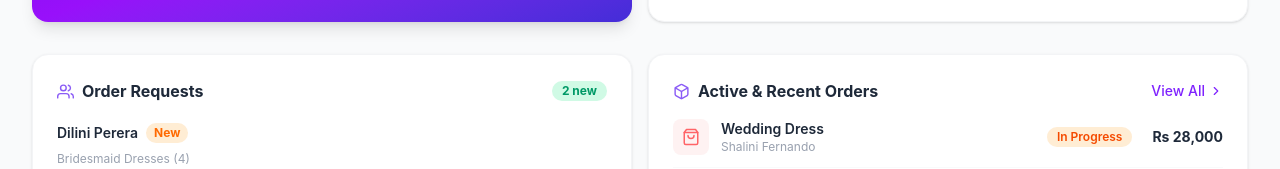
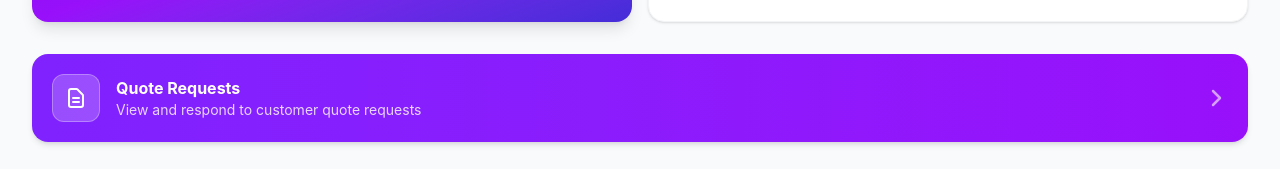
Before and after one commit to ImedhaJayawardhana/ClothStreetSL, a React app in the folder frontend/: page /tailor-dashboard in a window 1280 px wide. Shown: the part 631-800 px from the top of the page. Built offline with nearby package versions, Linux system fonts and the light colour scheme; no server answers; the HTML template or start-up script is replaced by a standard one.

Commit message:
order mechanism and delivery integrated

```diff
--- a/frontend/src/components/common/Navbar.jsx
+++ b/frontend/src/components/common/Navbar.jsx
@@ -56,6 +56,9 @@ export default function Navbar() {
         <>
             <Link to={user?.role === "tailor" ? "/tailor-dashboard" : user?.role === "designer" ? "/designer-dashboard" : "/dashboard"} className="px-4 py-2.5 rounded-md text-gray-600 hover:bg-gray-50 hover:text-gray-900 font-medium text-sm transition-colors">
                 Dashboard
+            </Link>
+            <Link to="/quotation-inbox" className="px-4 py-2.5 rounded-md text-gray-600 hover:bg-gray-50 hover:text-gray-900 font-medium text-sm transition-colors">
+                Quotations
             </Link>
             <Link to="/shop" className="px-4 py-2.5 rounded-md text-gray-600 hover:bg-gray-50 hover:text-gray-900 font-medium text-sm transition-colors">
                 Shop
@@ -169,6 +172,15 @@ export default function Navbar() {
                                             Orders
                                         </Link>
 
+                                        {(user.role === "tailor" || user.role === "designer") && (
+                                            <Link to="/quotation-inbox" onClick={() => setIsProfileOpen(false)} className="flex items-center gap-2 px-4 py-2 text-sm text-gray-700 hover:bg-purple-50 hover:text-purple-700 transition-colors">
+                                                <svg xmlns="http://www.w3.org/2000/svg" width="15" height="15" viewBox="0 0 24 24" fill="none" stroke="currentColor" strokeWidth="2" strokeLinecap="round" strokeLinejoin="round">
+                                                    <path d="M9 12h6m-6 4h6m2 5H7a2 2 0 01-2-2V5a2 2 0 012-2h5.586a1 1 0 01.707.293l5.414 5.414a1 1 0 01.293.707V19a2 2 0 01-2 2z" />
+                                                </svg>
+                                                Quotation Inbox
+                                            </Link>
+                                        )}
+
                                         <div className="border-t border-gray-50 mt-1 pt-1">
                                             <button
                                                 onClick={() => { handleLogout(); setIsProfileOpen(false); }}
--- a/frontend/src/pages/DesignerDashboard.jsx
+++ b/frontend/src/pages/DesignerDashboard.jsx
@@ -284,6 +284,29 @@ export default function DesignerDashboard() {
                     </div>
                 </section>
 
+                {/* ── Quotation Inbox Quick Access ── */}
+                <div
+                    onClick={() => navigate("/quotation-inbox")}
+                    className="bg-gradient-to-r from-purple-600 to-violet-600 rounded-2xl shadow-md p-5 flex items-center justify-between cursor-pointer hover:shadow-xl hover:-translate-y-0.5 transition-all group"
+                >
+                    <div className="flex items-center gap-4">
+                        <div className="w-12 h-12 rounded-xl bg-white/20 border border-white/30 flex items-center justify-center">
+                            <svg className="w-6 h-6 text-white" fill="none" stroke="currentColor" strokeWidth="2" viewBox="0 0 24 24">
+                                <path strokeLinecap="round" strokeLinejoin="round" d="M9 12h6m-6 4h6m2 5H7a2 2 0 01-2-2V5a2 2 0 012-2h5.586a1 1 0 01.707.293l5.414 5.414a1 1 0 01.293.707V19a2 2 0 01-2 2z" />
+                            </svg>
+                        </div>
+                        <div>
+                            <h3 className="text-white font-bold text-base">Quote Requests</h3>
+                            <p className="text-purple-200 text-sm">View and respond to customer quote requests</p>
+                        </div>
+                    </div>
+                    <div className="text-white/60 group-hover:text-white transition-colors">
+                        <svg className="w-6 h-6" fill="none" stroke="currentColor" strokeWidth="2.5" viewBox="0 0 24 24">
+                            <path strokeLinecap="round" strokeLinejoin="round" d="M9 5l7 7-7 7" />
+                        </svg>
+                    </div>
+                </div>
+
                 {/* ── Order Requests + Recent Orders (3-col like seller) ── */}
                 <section className="grid grid-cols-1 lg:grid-cols-3 gap-6">
 
--- a/frontend/src/pages/Tailor/TailorDashboard.jsx
+++ b/frontend/src/pages/Tailor/TailorDashboard.jsx
@@ -660,6 +660,29 @@ export default function TailorDashboard() {
                     <RatingsCard data={DUMMY_RATINGS} />
                 </div>
 
+                {/* ── Quotation Inbox Quick Access ── */}
+                <div
+                    onClick={() => navigate("/quotation-inbox")}
+                    className="bg-gradient-to-r from-violet-600 to-purple-600 rounded-2xl shadow-md p-5 flex items-center justify-between cursor-pointer hover:shadow-xl hover:-translate-y-0.5 transition-all group"
+                >
+                    <div className="flex items-center gap-4">
+                        <div className="w-12 h-12 rounded-xl bg-white/20 border border-white/30 flex items-center justify-center">
+                            <svg className="w-6 h-6 text-white" fill="none" stroke="currentColor" strokeWidth="2" viewBox="0 0 24 24">
+                                <path strokeLinecap="round" strokeLinejoin="round" d="M9 12h6m-6 4h6m2 5H7a2 2 0 01-2-2V5a2 2 0 012-2h5.586a1 1 0 01.707.293l5.414 5.414a1 1 0 01.293.707V19a2 2 0 01-2 2z" />
+                            </svg>
+                        </div>
+                        <div>
+                            <h3 className="text-white font-bold text-base">Quote Requests</h3>
+                            <p className="text-purple-200 text-sm">View and respond to customer quote requests</p>
+                        </div>
+                    </div>
+                    <div className="text-white/60 group-hover:text-white transition-colors">
+                        <svg className="w-6 h-6" fill="none" stroke="currentColor" strokeWidth="2.5" viewBox="0 0 24 24">
+                            <path strokeLinecap="round" strokeLinejoin="round" d="M9 5l7 7-7 7" />
+                        </svg>
+                    </div>
+                </div>
+
                 {/* ── Orders Row ── */}
                 <div className="grid grid-cols-1 md:grid-cols-2 gap-4">
                     <OrderRequestsCard requests={DUMMY_REQUESTS} />
```
